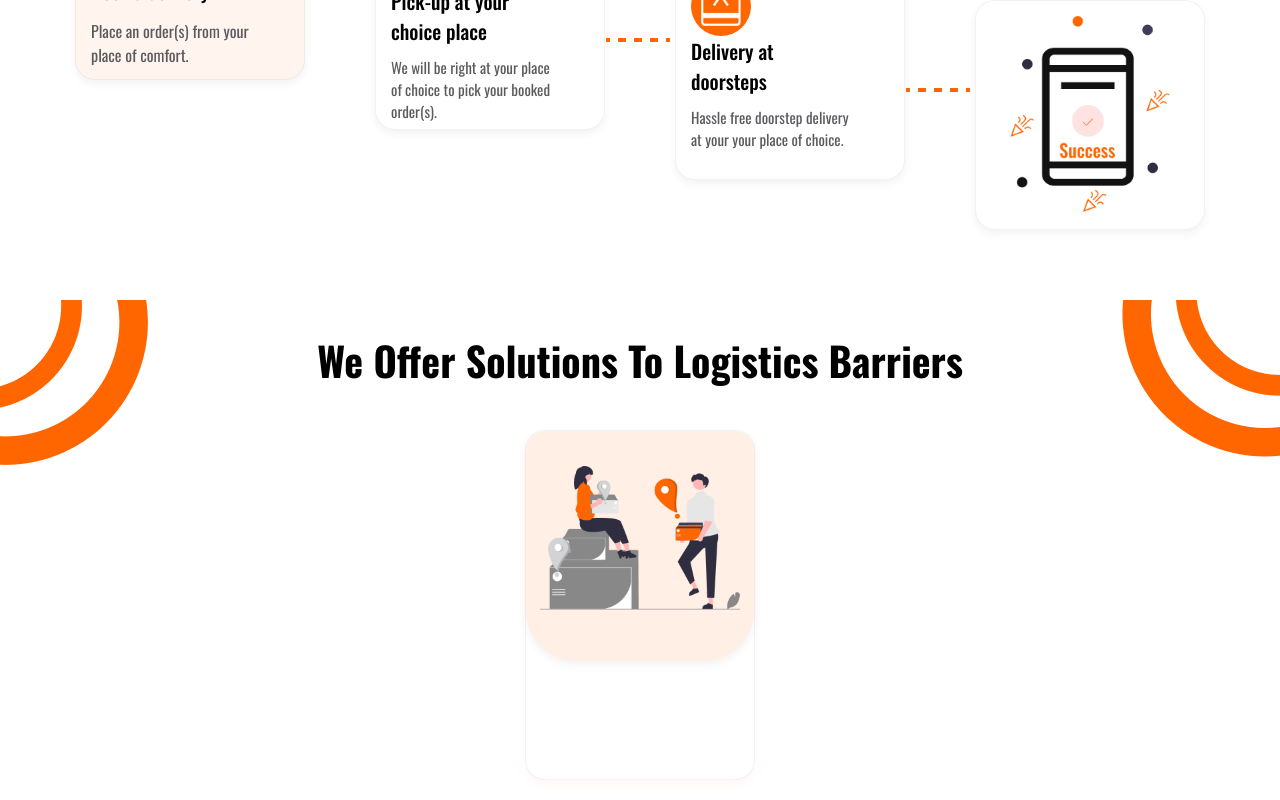
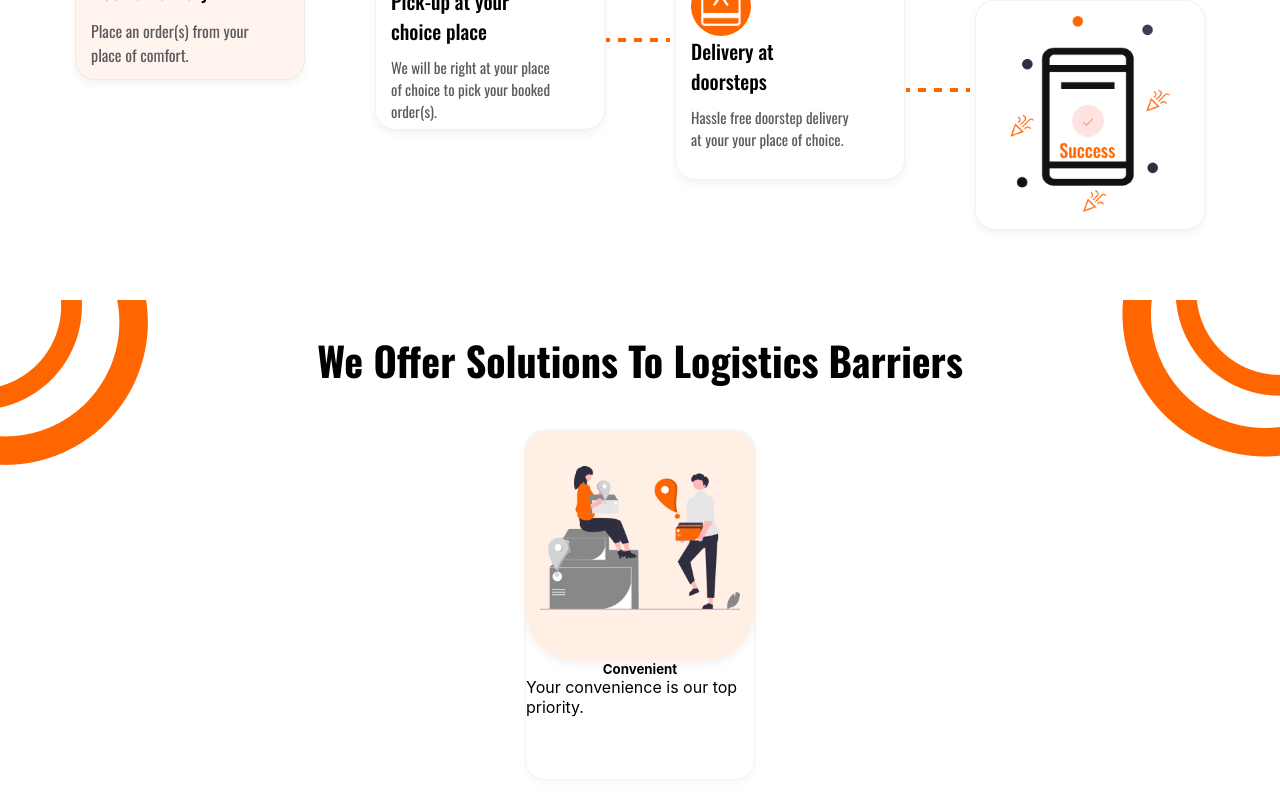
Before and after one commit to Pickbox-Project/Pickbox-frontend, a React (Create React App) app: page / in a window 1280 px wide. Shown: the part 1008-1808 px from the top of the page. Built offline with nearby package versions, Linux system fonts and the light colour scheme.

Commit message:
Started styling the Solution component

```diff
--- a/src/Components/Solution/Solution.css
+++ b/src/Components/Solution/Solution.css
@@ -50,3 +50,6 @@
     border-radius: 20px 20px 50px 50px;
     height: 230px;
 }
+.solution-card-title{
+    text-align: center;
+}
--- a/src/Components/Solution/Solution.jsx
+++ b/src/Components/Solution/Solution.jsx
@@ -16,6 +16,8 @@ const Solution = () => {
                     <div className='solution-illustration'>
                         <img src={convenientIllustration} alt="Convenient Illustration" />
                     </div>
+                    <h5 className='solution-card-title'>Convenient</h5>
+                    <p className='solution-card-details'>Your convenience is our top priority.</p>
                 </div>
 
             </div>
```
